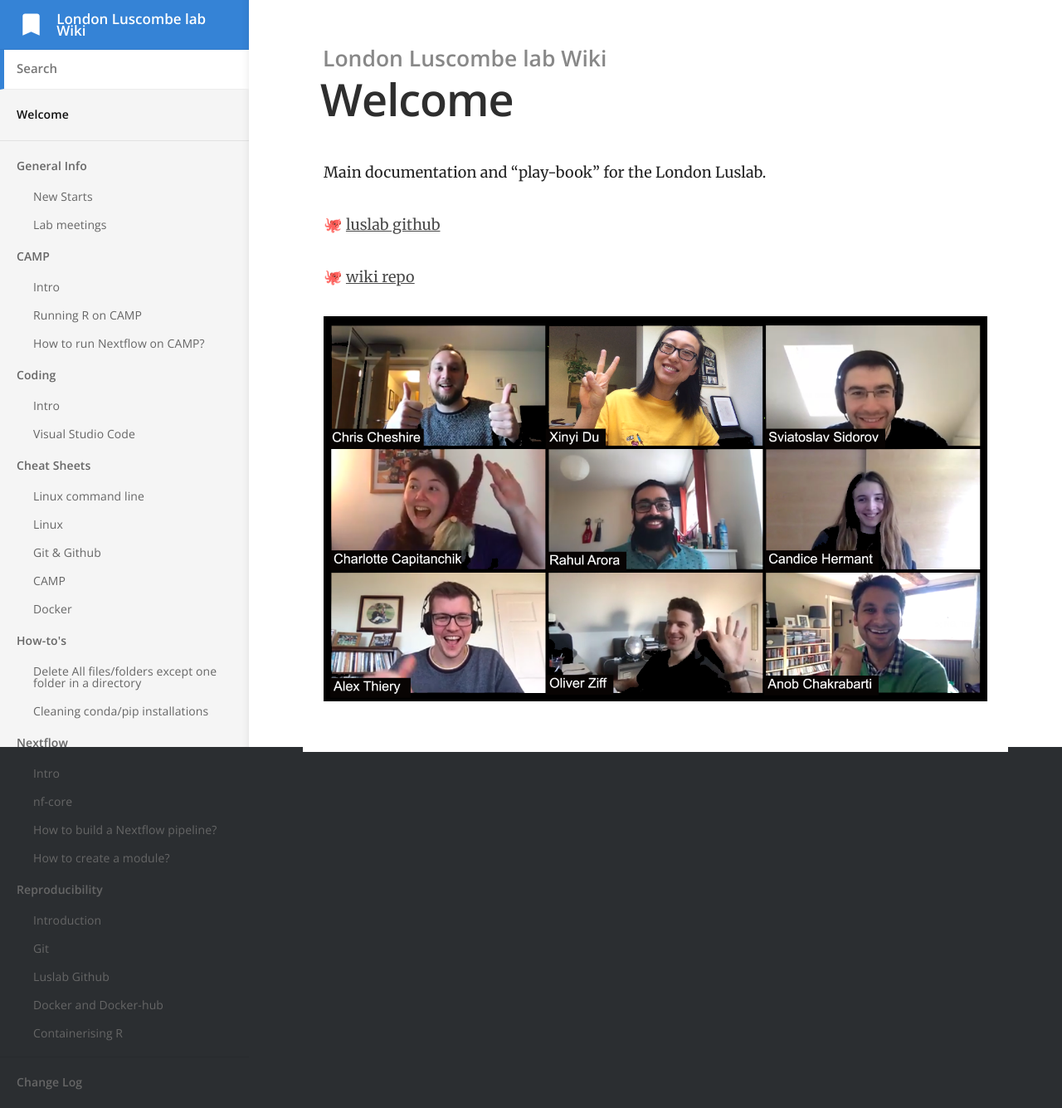
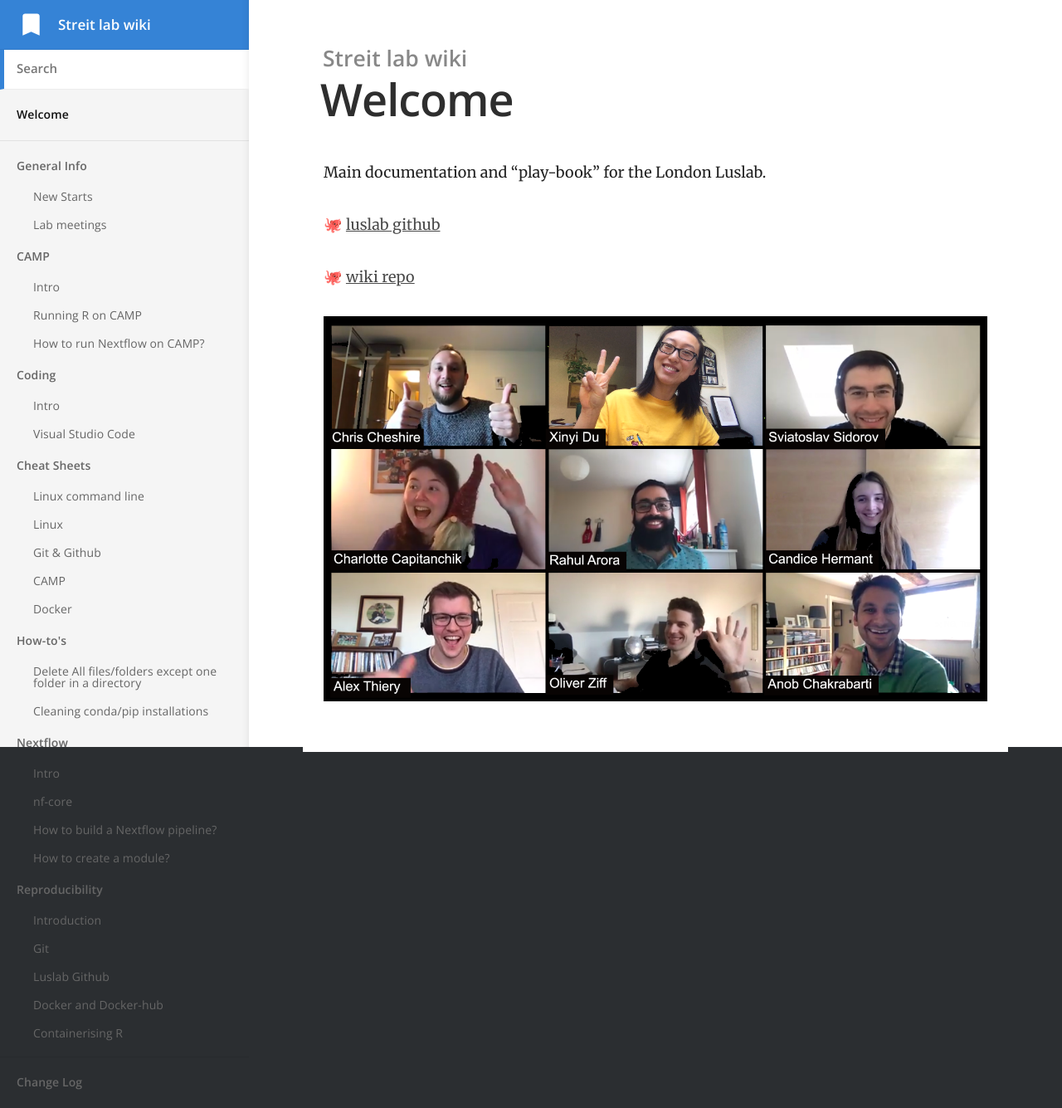
Before and after one commit to Streit-lab/Streit-lab.github.io, a Jekyll site: the page built from index.md, in a window 1280 px wide. Shown: the whole page at 83% size. Built offline with Jekyll 4.4.1, drawn with Linux system fonts in a browser that asks for light colours.

Commit message:
change path to url

```diff
--- a/_config.yml
+++ b/_config.yml
@@ -1,18 +1,18 @@
 # ----
 # Site
 
-title: London Luscombe lab Wiki
-url: "https://luslab.github.io"
+title: Streit lab wiki
+url: "https://Streit-lab.github.io"
 baseurl:
 google_analytics_key:
 show_full_navigation: true
 
 # Values for the jekyll-seo-tag gem (https://github.com/jekyll/jekyll-seo-tag)
 logo: /siteicon.png
-description: Main documentation and “play-book” for the London Luslab.
+description: Main documentation and “play-book” for the Streit Lab.
 author:
-  name:
-  email:
+  name: Alex Thiery
+  email: alexandre.thiery@kcl.ac.uk
   twitter: # twitter username without the @ symbol
 
 
```
